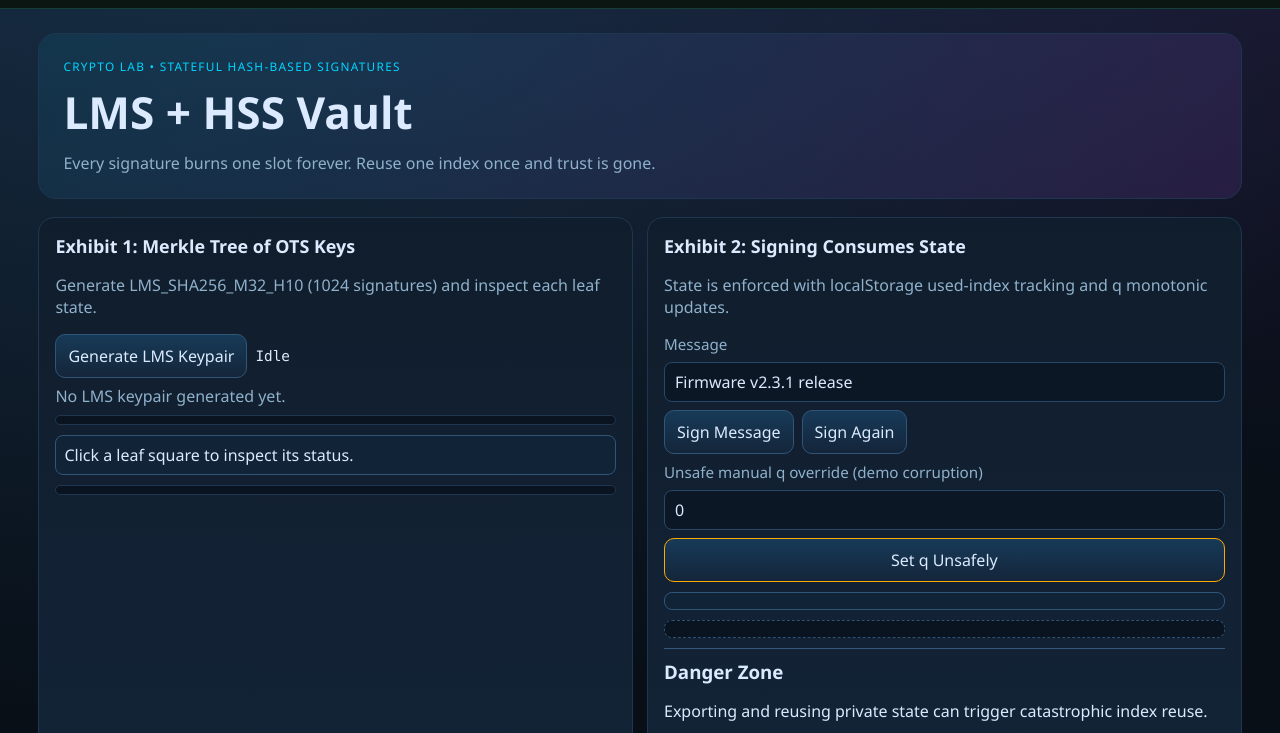
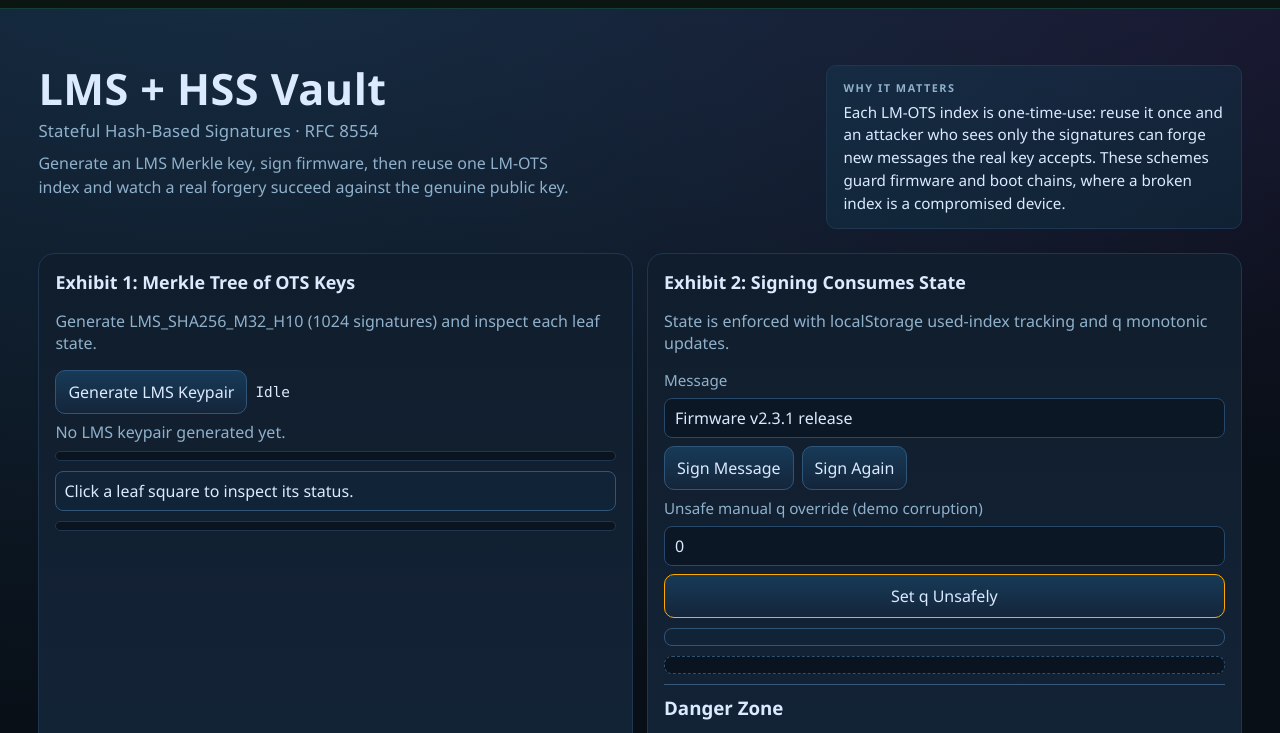
Before and after one commit to systemslibrarian/crypto-lab-lms-xmss, a website built with Vite: page index.html in a window 1280 px wide. Shown: the part 58-791 px from the top of the page. Built offline with nearby package versions, Linux system fonts and the light colour scheme.

Commit message:
chore: standardize page hero to fleet cl-hero standard
Replace the ad-hoc kicker/h1/lead hero with the shared cl-hero
two-column layout (title + spec subtitle + one-line description on the
left, "Why it matters" box on the right). Chrome/layout only; no crypto
or content-logic change. Map the standard's --text-dim/--accent/--border
to this demo's --muted/--cyan/--line palette so it passes axe contrast in
both themes. Move the hero inside <main> (single banner landmark) and drop
the redundant in-page skip link (shared topbar provides one).

Co-Authored-By: Claude Opus 4.8 <noreply@anthropic.com>

```diff
--- a/src/main.ts
+++ b/src/main.ts
@@ -81,15 +81,21 @@ function setButtonBusy(btn: HTMLButtonElement | null, busy: boolean, label?: str
 function setupLayout(): void {
   const app = APP as HTMLDivElement;
   app.innerHTML = `
-    <a href="#main-content" class="skip-nav">Skip to main content</a>
     <div class="shell">
-      <header class="hero">
-        <p class="kicker">Crypto Lab • Stateful Hash-Based Signatures</p>
-        <h1>LMS + HSS Vault</h1>
-        <p class="lead">Every signature burns one slot forever. Reuse one index once and trust is gone.</p>
+      <main id="main-content">
+      <header class="cl-hero">
+        <div class="cl-hero-main">
+          <h1 class="cl-hero-title">LMS + HSS Vault</h1>
+          <p class="cl-hero-sub">Stateful Hash-Based Signatures · RFC 8554</p>
+          <p class="cl-hero-desc">Generate an LMS Merkle key, sign firmware, then reuse one LM-OTS index and watch a real forgery succeed against the genuine public key.</p>
+        </div>
+        <aside class="cl-hero-why" aria-label="Why it matters">
+          <span class="cl-hero-why-label">WHY IT MATTERS</span>
+          <p class="cl-hero-why-text">Each LM-OTS index is one-time-use: reuse it once and an attacker who sees only the signatures can forge new messages the real key accepts. These schemes guard firmware and boot chains, where a broken index is a compromised device.</p>
+        </aside>
       </header>
 
-      <main class="grid" id="main-content">
+      <div class="grid">
         <section class="panel" id="exhibit-1" aria-labelledby="h2-ex1">
           <h2 id="h2-ex1">Exhibit 1: Merkle Tree of OTS Keys</h2>
           <p class="muted">Generate LMS_SHA256_M32_H10 (1024 signatures) and inspect each leaf state.</p>
@@ -205,6 +211,7 @@ function setupLayout(): void {
           </ul>
           <p class="muted">Cross-labs: crypto-lab-sphincs-ledger, crypto-lab-dilithium-seal, crypto-lab-falcon-seal, crypto-lab-hybrid-sign.</p>
         </section>
+      </div>
       </main>
 <footer style="margin-top:3rem;padding:2rem 1rem;border-top:1px solid rgba(128,128,128,.25);text-align:center;font-size:.85rem;line-height:1.9;opacity:.85;font-family:ui-monospace,Menlo,Consolas,monospace">
   <div><strong>Related demos:</strong> <a href="https://systemslibrarian.github.io/crypto-lab-lms-ledger/" style="color:#35d6bb">lms-ledger</a> &middot; <a href="https://systemslibrarian.github.io/crypto-lab-sphincs-ledger/" style="color:#35d6bb">sphincs-ledger</a> &middot; <a href="https://systemslibrarian.github.io/crypto-lab-merkle-vault/" style="color:#35d6bb">merkle-vault</a> &middot; <a href="https://systemslibrarian.github.io/crypto-lab-falcon-seal/" style="color:#35d6bb">falcon-seal</a> &middot; <a href="https://systemslibrarian.github.io/crypto-lab-dilithium-seal/" style="color:#35d6bb">dilithium-seal</a></div>
--- a/src/style.css
+++ b/src/style.css
@@ -64,31 +64,19 @@ body {
   padding: 24px 0 40px;
 }
 
-.hero {
-  border: 1px solid var(--line);
-  border-radius: 18px;
-  background: linear-gradient(145deg, rgba(0, 212, 255, 0.08), rgba(157, 78, 221, 0.14));
-  padding: 24px;
-  margin-bottom: 18px;
-}
-
-.kicker {
-  text-transform: uppercase;
-  letter-spacing: 0.11em;
-  color: var(--cyan);
-  margin: 0 0 8px;
-  font-size: 0.74rem;
-}
-
-h1 {
-  margin: 0;
-  font-size: clamp(1.9rem, 2.2vw + 1rem, 3.2rem);
-}
-
-.lead {
-  color: var(--muted);
-  margin: 10px 0 0;
-}
+/* BEGIN cl-hero standard — managed, keep in sync across fleet */
+/* Theme mapping (this demo has a single dark palette; no --text-dim/--accent/--border):
+   --text-dim -> --muted, --accent -> --cyan, --border -> --line, text -> --ink */
+.cl-hero{display:flex;align-items:flex-start;justify-content:space-between;gap:clamp(1rem,4vw,3rem);flex-wrap:wrap;margin:clamp(1rem,3vw,2rem) 0 1.5rem;}
+.cl-hero-main{flex:1 1 22rem;min-width:min(100%,20rem);}
+.cl-hero-title{margin:0;font-size:clamp(1.6rem,3.8vw,2.7rem);font-weight:700;line-height:1.1;letter-spacing:.01em;}
+.cl-hero-sub{margin:.4rem 0 0;font-size:clamp(.9rem,1.6vw,1.05rem);letter-spacing:.01em;color:var(--muted);}
+.cl-hero-desc{margin:.55rem 0 0;font-size:1rem;line-height:1.5;color:var(--muted);max-width:60ch;}
+.cl-hero-why{flex:0 1 min(40%,26rem);min-width:min(100%,15rem);border:1px solid var(--line);border-radius:10px;padding:.85rem 1.05rem;background:color-mix(in oklab,var(--cyan) 6%,transparent);}
+.cl-hero-why-label{display:block;font-size:.68rem;font-weight:700;letter-spacing:.14em;color:var(--muted);}
+.cl-hero-why-text{margin:.35rem 0 0;font-size:.95rem;line-height:1.5;color:var(--ink);}
+@media (max-width:640px){.cl-hero{flex-direction:column;}.cl-hero-why{flex-basis:auto;width:100%;}}
+/* END cl-hero standard */
 
 .grid {
   display: grid;
@@ -502,14 +490,6 @@ input[type='range'] {
     padding: 12px 10px 32px;
   }
 
-  h1 {
-    font-size: 1.6rem;
-  }
-
-  .hero {
-    padding: 16px;
-  }
-
   .leaf-grid {
     grid-template-columns: repeat(8, minmax(0, 1fr));
     max-height: 180px;
```
